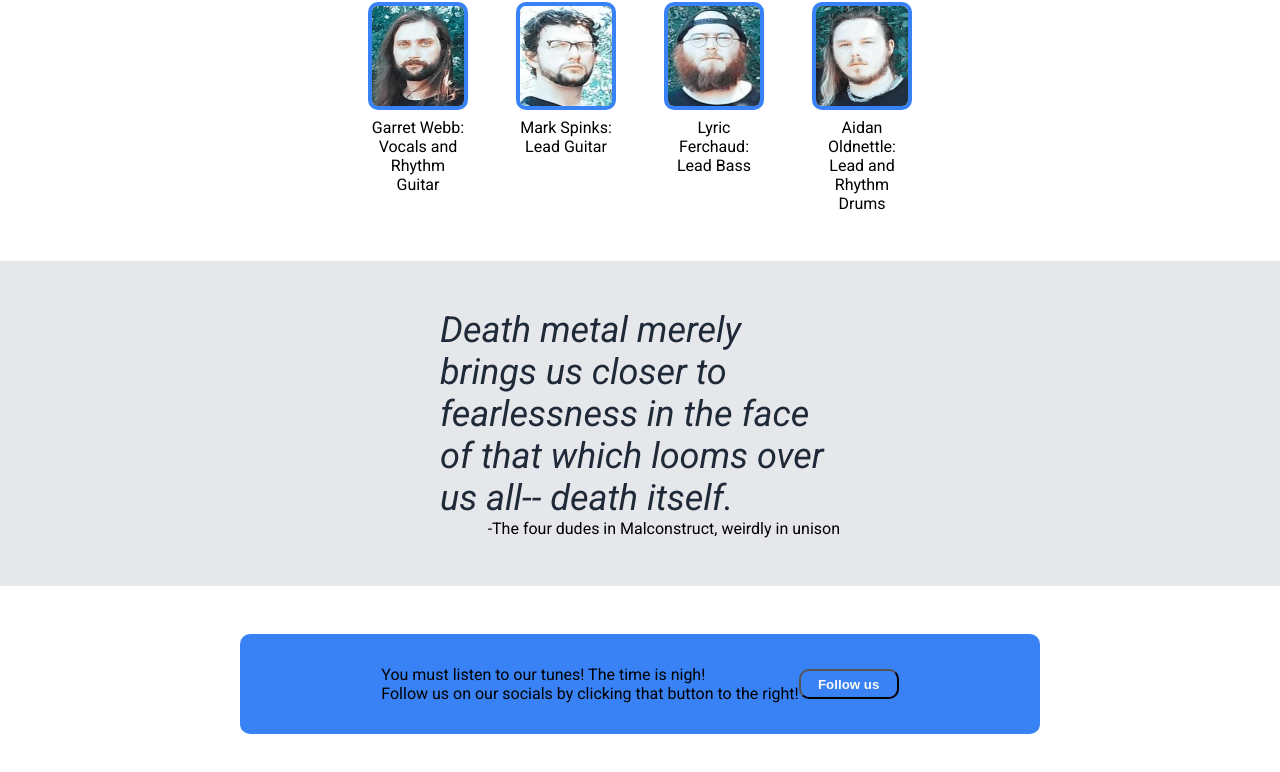
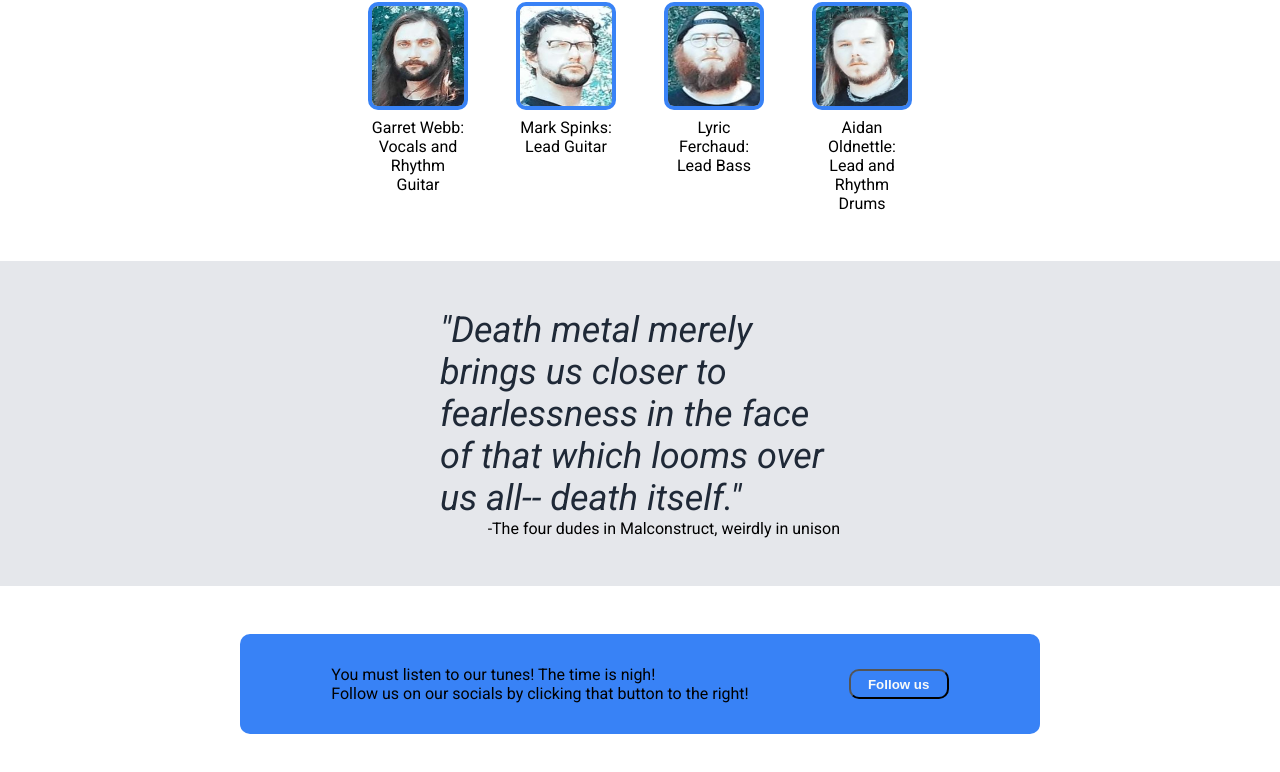
Before and after one commit to Markconstruct/LandingPage, a plain HTML site: page index.html in a window 1280 px wide. Shown: the part 544-1316 px from the top of the page. Drawn offline with Linux system fonts and the light colour scheme.

Commit message:
Add gap to action container items, add quotation marks around quote words

```diff
--- a/Styles.css
+++ b/Styles.css
@@ -148,4 +148,5 @@ img.card {
     width: 800px;
     height: 100px;
     border-radius: 10px;
+    gap: 100px;
 }
--- a/index.html
+++ b/index.html
@@ -61,7 +61,7 @@
     <div class="quote">
         <div class="container">
             <div class="words">
-                Death metal merely brings us closer to fearlessness in the face of that which looms over us all-- death itself.
+                "Death metal merely brings us closer to fearlessness in the face of that which looms over us all-- death itself."
             </div>
             <div class="source">-The four dudes in Malconstruct, weirdly in unison</div>
         </div>
```
